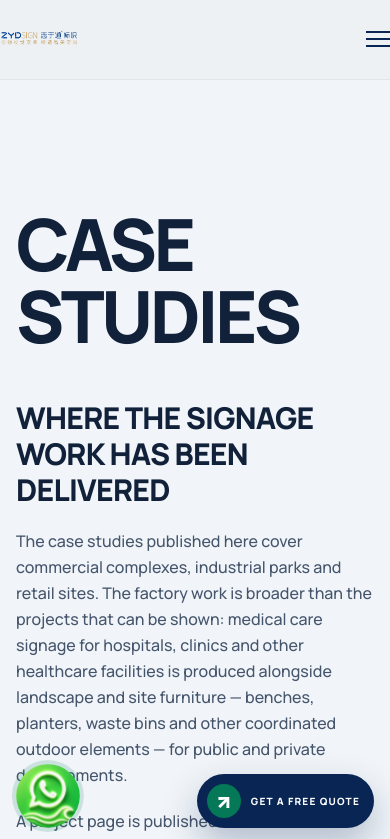
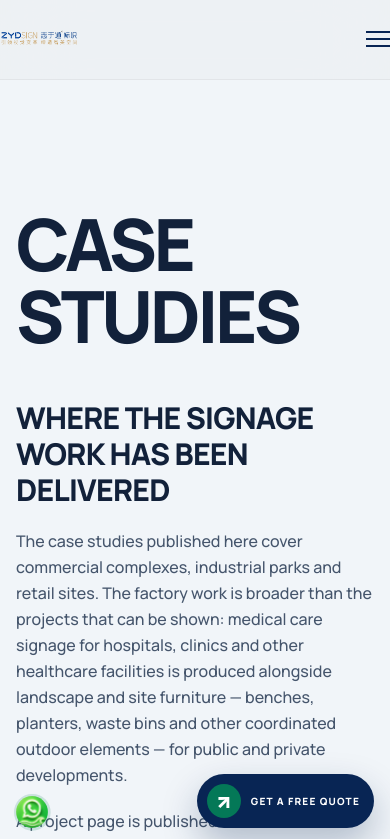
Before and after one commit to zhengran6194-del/zyd-signage-website, a Next.js app: page /projects in a window 390 px wide. Shown: the top 839 px of the page. Built offline with nearby package versions, Linux system fonts and the light colour scheme.

Commit message:
Reduce the floating WhatsApp button size

```diff
--- a/src/app/globals.css
+++ b/src/app/globals.css
@@ -266,8 +266,8 @@ button { cursor: pointer; font: inherit; border: none; background: none; }
 }
 
 .floating-whatsapp img {
-  width: 150px;
-  height: 150px;
+  width: 75px;
+  height: 75px;
   object-fit: cover;
   object-position: center;
   transform: scale(1.08);
@@ -617,8 +617,8 @@ a.lang-panel-item:hover { background: #f1f5f9; color: var(--blue-700); }
     bottom: 16px;
   }
   .floating-whatsapp img {
-    width: 64px;
-    height: 64px;
+    width: 32px;
+    height: 32px;
   }
   .floating-quote {
     right: 16px;
--- a/src/components/Footer.tsx
+++ b/src/components/Footer.tsx
@@ -127,7 +127,7 @@ export default function Footer() {
         onClick={(e) => handleWhatsApp(e, whatsappMessage)}
         aria-label={copy.whatsappAria}
       >
-        <Image src="/assets/images/whatsapp-icon-3d.jpg" alt="WhatsApp" width={1254} height={1254} sizes="(max-width: 1024px) 64px, 150px" />
+        <Image src="/assets/images/whatsapp-icon-3d.jpg" alt="WhatsApp" width={1254} height={1254} sizes="(max-width: 1024px) 32px, 75px" />
       </a>
       <a
         className="floating-quote"
```
